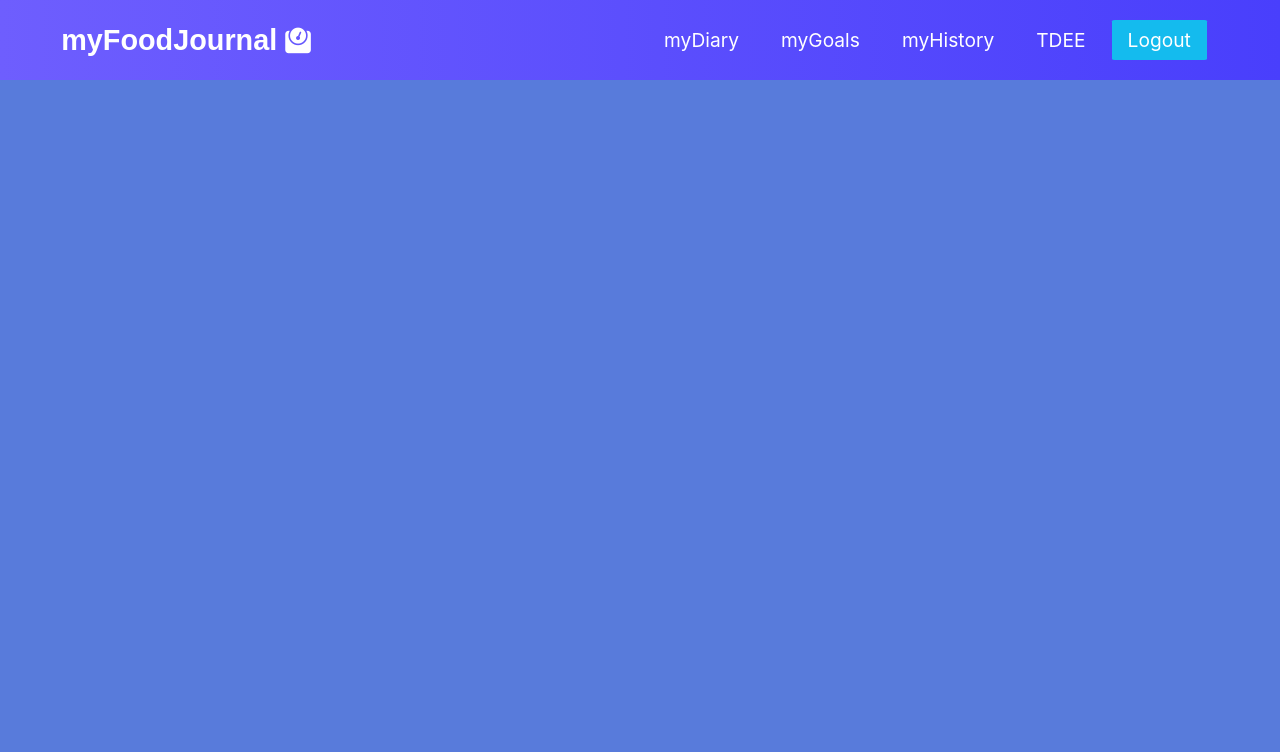
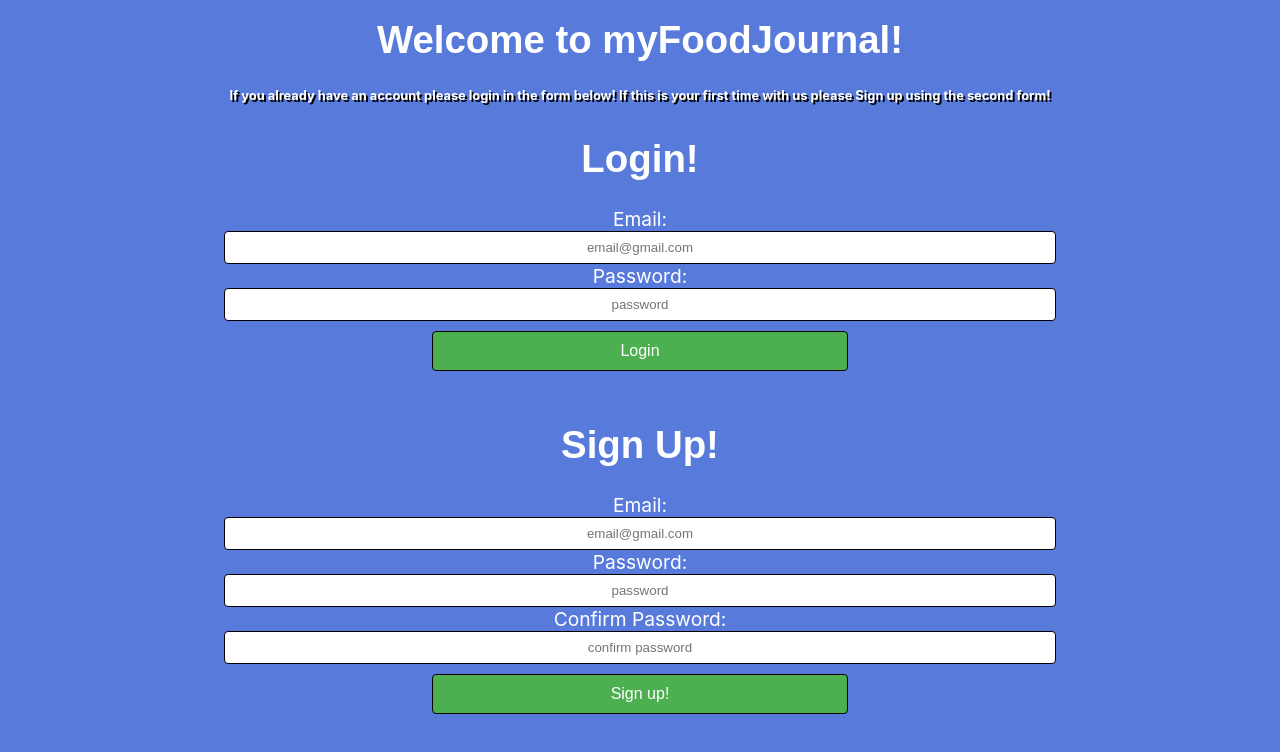
Before and after one commit to emrichmp/myFoodJournal-Frontend, a React (Create React App) app: page / in a window 1280 px wide. Shown: the top 752 px of the page. Built offline with nearby package versions, Linux system fonts and the light colour scheme; a web font is replaced by a local one.

Commit message:
finished form styling

```diff
--- a/src/App.css
+++ b/src/App.css
@@ -148,14 +148,16 @@ select {
 .login {
   color: white;
   padding: 0.5rem 7rem;
-  text-align: left;
+  text-align: center;
 }
 .login-input {
+  width: 100%;
   color: white;
   padding: 0.5rem 7rem;
   box-sizing: border-box;
   border-radius: 4px;
   border: 1px solid black;
+  text-align: center;
 }
 
 .login-button {
@@ -179,14 +181,16 @@ select {
 .signup {
   color: white;
   padding: 0.5rem 7rem;
-  text-align: left;
+  text-align: center;
 }
 .signup-input {
+  width: 100%;
   color: white;
   padding: 0.5rem 7rem;
   box-sizing: border-box;
   border-radius: 4px;
   border: 1px solid black;
+  text-align: center;
 }
 
 .signup-button {
--- a/src/index.js
+++ b/src/index.js
@@ -5,7 +5,7 @@ import App from './App';
 import Login from './components/Login/Loginpage'
 import reportWebVitals from './reportWebVitals';
 
-const loggedIn = 1
+const loggedIn = 0
 
 if (loggedIn === 1) {
   ReactDOM.render(
```
